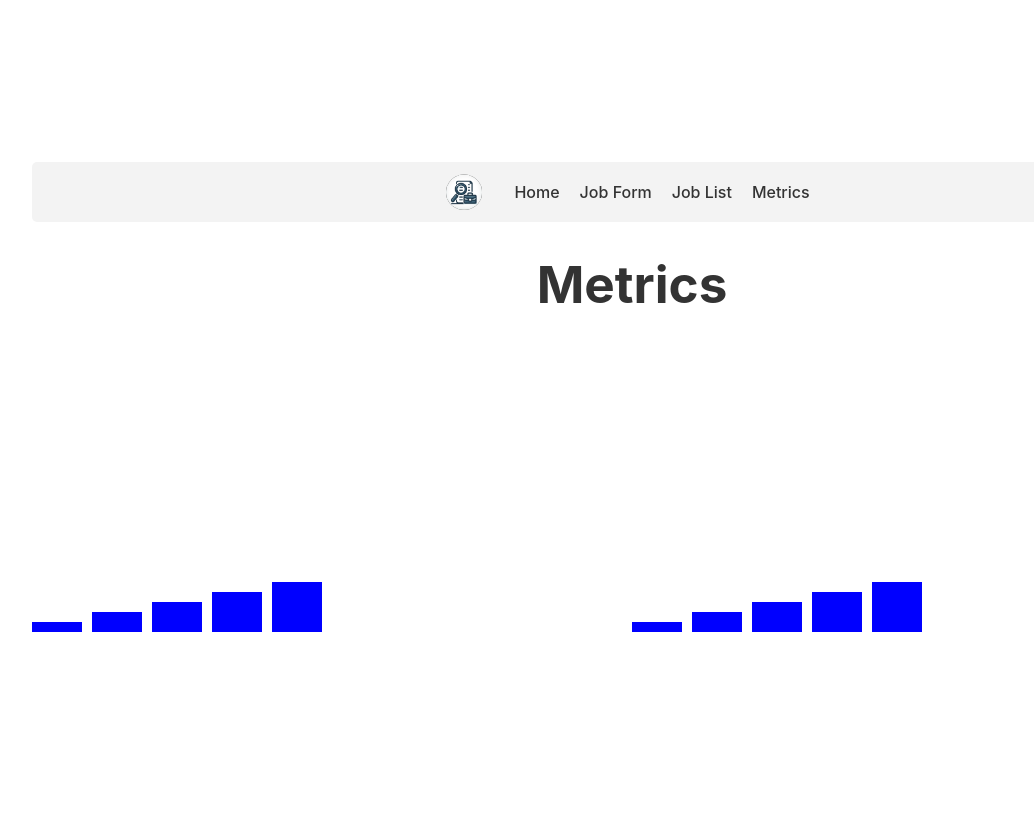
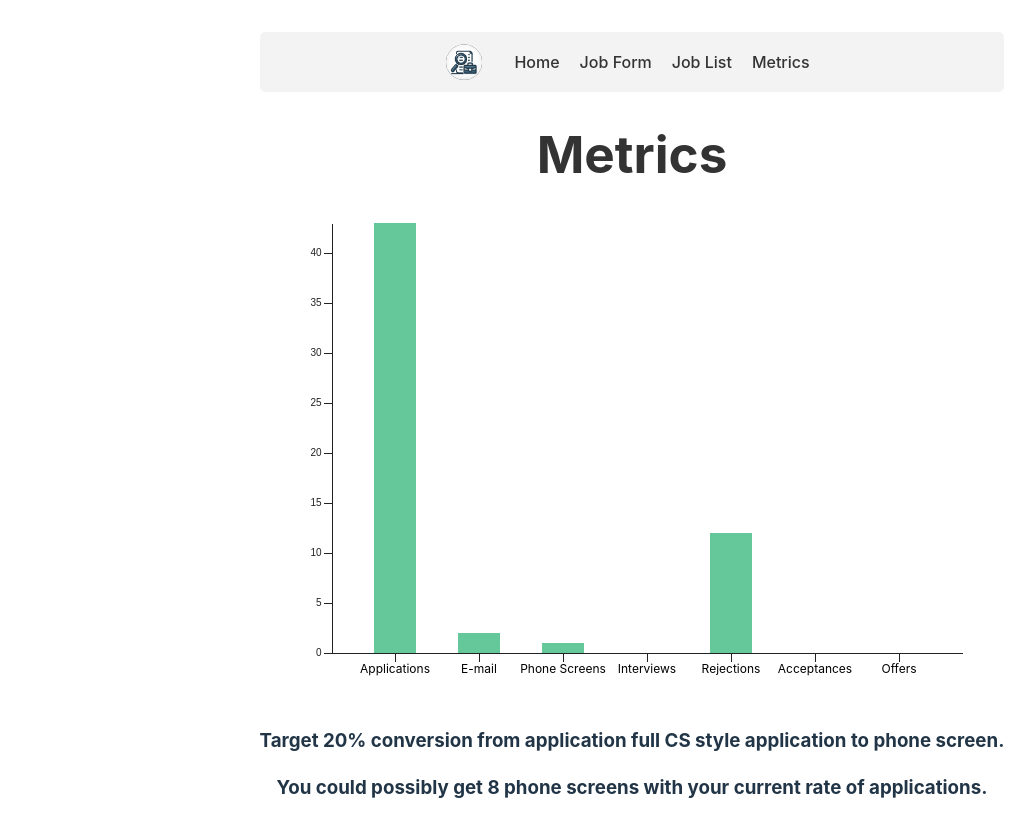
Before and after one commit to ElDuke717/job-application-tracker, a React (Vite) app: page /metrics in a window 1280 px wide. Shown: the top 836 px of the page, without its empty margins (8-1042 px from the left). Before the commit the page ends 800 px from the top, so only its background shows below. Built offline with nearby package versions, Linux system fonts and the light colour scheme.

Commit message:
add bar graph

```diff
--- a/package.json
+++ b/package.json
@@ -11,6 +11,8 @@
   },
   "dependencies": {
     "@reduxjs/toolkit": "^2.0.1",
+    "@visx/axis": "^3.5.0",
+    "@visx/group": "^3.3.0",
     "axios": "^1.6.2",
     "body-parser": "^1.20.2",
     "cors": "^2.8.5",
--- a/src/App.css
+++ b/src/App.css
@@ -143,6 +143,7 @@ li a {
 
 .job-table th {
   font-weight: bold;
+  color: #242424;
 }
 
 /* Pagination Styles */
--- /dev/null
+++ b/src/components/BarGraph.tsx
@@ -0,0 +1,86 @@
+import React from "react";
+import { Group } from "@visx/group";
+import { Bar } from "@visx/shape";
+import { scaleLinear, scaleBand } from "@visx/scale";
+import { AxisLeft, AxisBottom } from "@visx/axis";
+
+// Our data...
+const data = [
+  { type: "Applications", value: 43 },
+  { type: "E-mail", value: 2 },
+  { type: "Phone Screens", value: 1 },
+  { type: "Interviews", value: 0 },
+  { type: "Rejections", value: 12 },
+  { type: "Acceptances", value: 0 },
+  { type: "Offers", value: 0 },
+];
+
+// Define the graph dimensions and margins
+const width = 700;
+const height = 500;
+const margin = { top: 20, bottom: 50, left: 50, right: 20 };
+
+// Create scales
+const xScale = scaleBand({
+  domain: data.map((d) => d.type),
+  range: [margin.left, width - margin.right],
+  padding: 0.5,
+});
+
+const yScale = scaleLinear({
+  domain: [0, Math.max(...data.map((d) => d.value))],
+  range: [height - margin.bottom, margin.top],
+});
+
+// Customize y-axis ticks to whole numbers
+const yAxisTicks = yScale.ticks().filter((tick) => Number.isInteger(tick));
+// To get the value for a specific type, e.g., 'Applications'
+// calcs to get rate of phone screens from applications
+const typeToFind = "Applications";
+const applicationValue = data.find((item) => item.type === typeToFind)?.value;
+const screens = Math.floor(applicationValue * 0.2);
+
+export default function BarGraph() {
+  return (
+    <>
+
+      <svg width={width} height={height}>
+        <Group>
+          {data.map((d) => {
+            const barHeight = height - margin.bottom - yScale(d.value);
+            return (
+              <Bar
+                key={`bar-${d.type}`}
+                x={xScale(d.type)}
+                y={yScale(d.value)}
+                height={barHeight}
+                width={xScale.bandwidth()}
+                fill="#65C89B"
+              />
+            );
+          })}
+          <AxisLeft scale={yScale} left={margin.left} tickValues={yAxisTicks} />
+          <AxisBottom
+            scale={xScale}
+            top={height - margin.bottom}
+            tickLabelProps={() => ({
+              fontSize: 12, // Set your desired font size here
+              textAnchor: "middle", // Center the tick labels
+            })}
+          />
+        </Group>
+      </svg>
+      <h3>
+        Target 20% conversion from application full CS style application to
+        phone screen.
+      </h3>
+      <h3>
+        You could possibly get {screens} phone{" "}
+        {screens > 1 ? "screens" : "screen"} with your current rate of
+        applications.
+      </h3>
+    </>
+  );
+}
+
+export { BarGraph };
--- a/src/components/Metrics.tsx
+++ b/src/components/Metrics.tsx
@@ -1,5 +1,6 @@
 import React, { useEffect, useRef } from 'react';
 import * as d3 from 'd3';
+import BarGraph from './BarGraph';
 
 const Metrics = () => {
   const d3Container = useRef(null);
@@ -28,7 +29,8 @@ const Metrics = () => {
   return (
     <div>
       <h1>Metrics</h1>
-      <div ref={d3Container} />
+
+        <BarGraph />
     </div>
   );
 }
```
Also changed, not shown: 1 other file (tests, documents, lock files or other folders).
